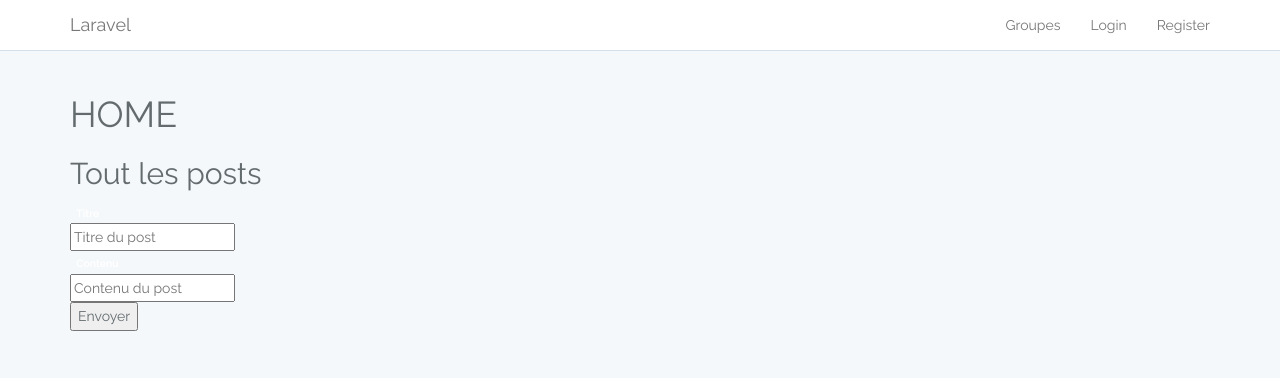
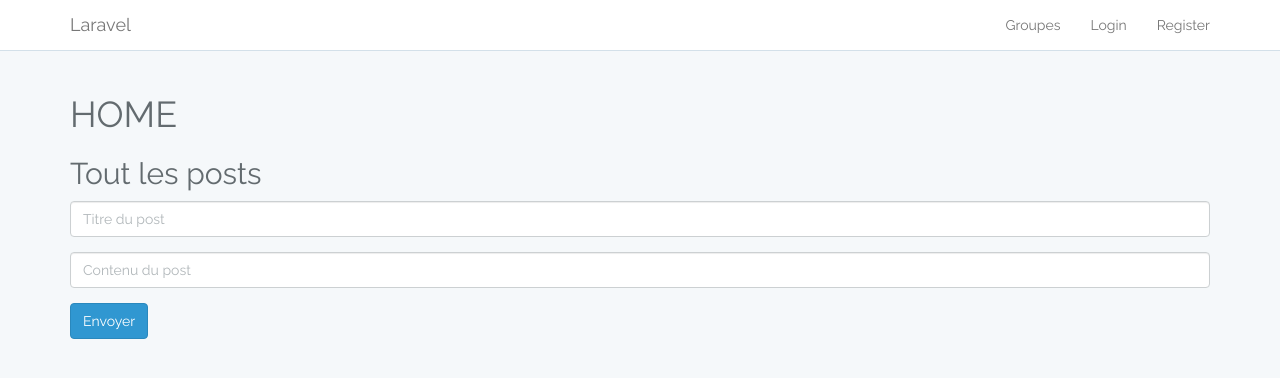
Before and after one commit to benads/laravel-training, a Laravel app: template resources/views/home.blade.php in a window 1280 px wide. Shown: the top 378 px of the page. Run offline with Laravel 8, Linux system fonts and the light colour scheme; the template is opened without the code that fills it, so the values that code supplies are empty; settings files or empty folders that the repository lacks are supplied.

Commit message:
feat(post) bootstrap create form

```diff
--- a/resources/views/post/create.blade.php
+++ b/resources/views/post/create.blade.php
@@ -1,15 +1,13 @@
 <form method="POST" action="{{ route('post.store') }}">
     {{ csrf_field() }}
-    <label class="label">Titre</label>
-    <div class="control">
-        <input class="input" type="text" name="title" placeholder="Titre du post">
+    <div class="form-group">
+        <input class="form-control" type="text" name="title" placeholder="Titre du post">
     </div>
-    <label class="label">Contenu</label>
-    <div class="control">
-        <input class="input" type="text" name="content" placeholder="Contenu du post">
+    <div class="form-group">
+        <input class="form-control" type="text" name="content" placeholder="Contenu du post">
     </div>
     <input type="hidden" name="user_id" value="{{Auth::user()->id}}">
     <div class="control">
-        <button class="button is-link">Envoyer</button>
+        <button class="btn btn-primary">Envoyer</button>
     </div>
 </form>
```
